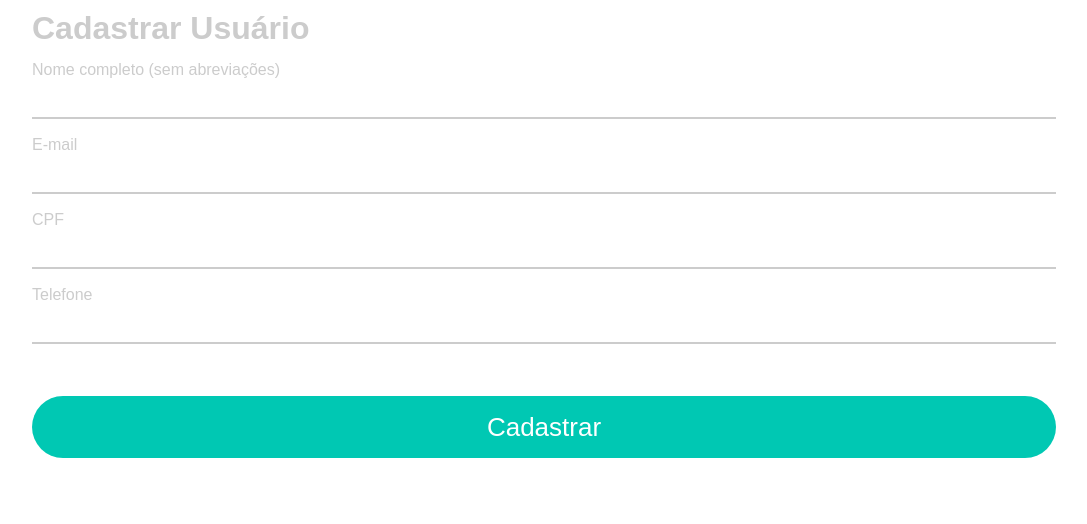
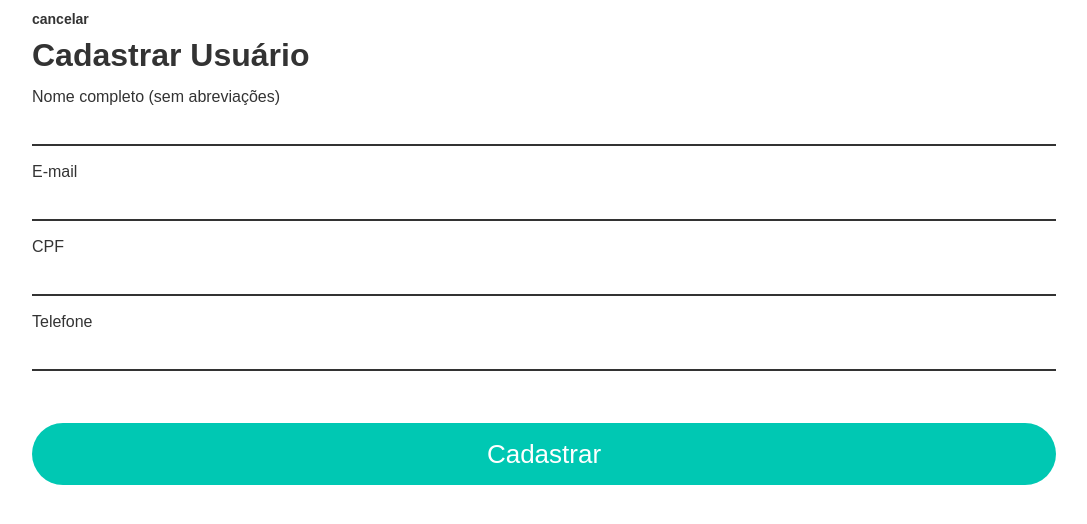
Before and after one commit to mlmarques/teste-frontend, an Angular app in the folder front/: page /usuario/criar in a window 1280 px wide. Shown: the top 524 px of the page, without its empty margins (96-1183 px from the left). Built offline with nearby package versions, Linux system fonts and the light colour scheme.

Commit message:
[Geral] Ajustes de navegação

```diff
--- a/front/src/app/components/usuario/criar-usuario/criar-usuario.component.html
+++ b/front/src/app/components/usuario/criar-usuario/criar-usuario.component.html
@@ -1,4 +1,5 @@
 <form class="formulario-container">
+    <small class="label-cancelar" (click)="cancelar()">cancelar</small>
     <h2 class="titulo-formulario">Cadastrar Usuário</h2>
     <div class="linha-formulario">
         <label for="nome" class="label-cadastro">Nome completo (sem abreviações)</label>
--- a/front/src/app/components/usuario/criar-usuario/criar-usuario.component.scss
+++ b/front/src/app/components/usuario/criar-usuario/criar-usuario.component.scss
@@ -1,5 +1,5 @@
-$label-cadastro: #cccccc;
-$input-cadastro: #cccccc;
+$label-cadastro: #333333;
+$input-cadastro: #333333;
 $input-foco: #333333;
 $input-invalido: #eb4a46;
 
@@ -23,6 +23,19 @@ $input-invalido: #eb4a46;
 
         &.botao{
             margin-top: 52px;
+        }
+    }
+
+    & .label-cancelar{
+        display: inline-block;
+        margin-top: 12px;
+        font-size: 14px;
+        font-weight: bold;
+        color: $label-cadastro;
+        cursor: pointer;
+
+        &:hover{
+            border-bottom: 2px solid $label-cadastro;
         }
     }
 }
--- a/front/src/app/components/usuario/criar-usuario/criar-usuario.component.ts
+++ b/front/src/app/components/usuario/criar-usuario/criar-usuario.component.ts
@@ -31,6 +31,10 @@ export class CriarUsuarioComponent implements OnInit {
     }
   }
 
+  cancelar(){
+    this.router.navigate([`usuario/listar`]);
+  }
+
   finalizar(): void {
     let cpfSelecionado = this.route.snapshot.paramMap.get('cpf');
     if(cpfSelecionado !== null){
--- a/front/src/app/components/usuario/listar-usuario/listar-usuario.component.html
+++ b/front/src/app/components/usuario/listar-usuario/listar-usuario.component.html
@@ -1,4 +1,5 @@
 <table class="tabela-container">
+    <thead>
         <h2 class="titulo-tabela">Listar usuários</h2>
         <tr class="linha-tabela">
             <th class="campo-tabela cabecalho">Nome completo</th>
@@ -7,6 +8,8 @@
             <th class="campo-tabela cabecalho">Telefone</th>
             <th class="campo-tabela cabecalho"></th>
         </tr>
+    </thead>
+    <tbody>
         <tr *ngFor="let usuario of usuarios" class="linha-tabela">
             <td class="campo-tabela">{{ usuario.name }}</td>
             <td class="campo-tabela">{{ usuario.email }}</td>
@@ -14,4 +17,8 @@
             <td class="campo-tabela">{{ usuario.phone }}</td>
             <td class="campo-tabela"> <span class="acao editar" (click)="editarUsuario(usuario.cpf)">editar</span> | <span class="acao excluir" (click)="excluirUsuario(usuario.cpf)">excluir</span></td>
         </tr>
+    </tbody>
+    <tfoot>
+        <small class="label-adicionar" (click)="adicionarUsuario()">+ adicionar usuário</small>
+    </tfoot>
 </table>
--- a/front/src/app/components/usuario/listar-usuario/listar-usuario.component.scss
+++ b/front/src/app/components/usuario/listar-usuario/listar-usuario.component.scss
@@ -3,8 +3,12 @@ $tabela-borda: #dddcdc;
 $tabela-cabecalho: #333333;
 $tabela-campo: #424242;
 $tabela-excluir: #eb4a46;
+$tabela-adicionar: #1492E6;
 
 .tabela-container{
+    width: 80%;
+    margin: auto;
+
     & .titulo-tabela{
         font-size: 32px;
         color: $tabela-cabecalho;
@@ -12,8 +16,12 @@ $tabela-excluir: #eb4a46;
         padding: 12px;
     }
 
-    width: 80%;
-    margin: auto;
+    & .label-adicionar{
+        font-size: 12px;
+        color: $tabela-adicionar;
+        padding: 12px;
+        cursor: pointer;
+    }
 
     & .linha-tabela{
         box-sizing: border-box;
--- a/front/src/app/components/usuario/listar-usuario/listar-usuario.component.ts
+++ b/front/src/app/components/usuario/listar-usuario/listar-usuario.component.ts
@@ -20,6 +20,10 @@ export class ListarUsuarioComponent implements OnInit {
     this.atualizarDados();
   }
 
+  adicionarUsuario(){
+    this.router.navigate([`usuario/criar`]);
+  }
+
   editarUsuario(cpf: number): void{
     this.router.navigate([`usuario/criar/${cpf}`]);
   }
```
Lines whose indentation alone changed are shown as unchanged.
